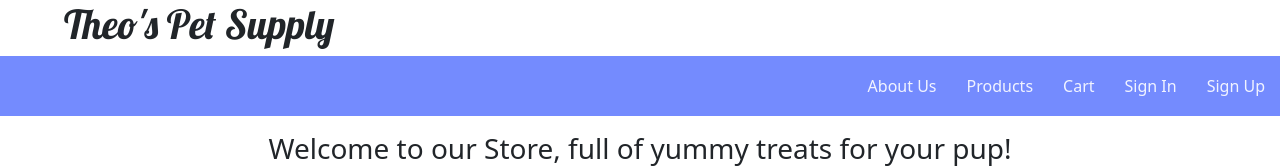
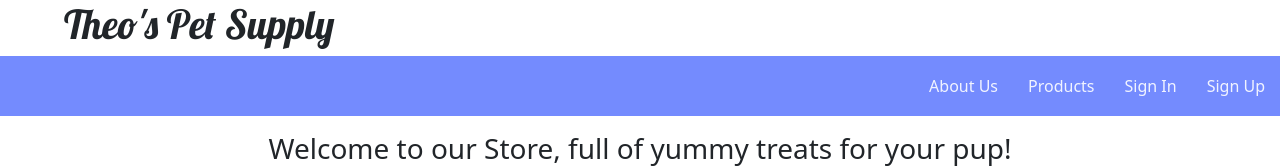
Before and after one commit to cassiewatsonn/Pet-Supply-Ecommerce-Store-, a React (Create React App) app in the folder client/: page /products in a window 1280 px wide. Shown: the top 168 px of the page. Built offline with nearby package versions, Linux system fonts and the light colour scheme; a web font is replaced by a local one.

Commit message:
removed the cart yet again from the navbar, it keeps reappearing

```diff
--- a/client/src/components/NavTabs.js
+++ b/client/src/components/NavTabs.js
@@ -48,11 +48,6 @@ export default function NavTabs() {
             Products
           </Link>
 
-          <Link to="/cart">
-            Cart
-
-          </Link>
-
           <Link to="/signin">
             Sign In
           </Link>
--- a/client/src/productStore.js
+++ b/client/src/productStore.js
@@ -6,7 +6,7 @@ const productsArray = [
         price: "8.99",
         description: "Crunchy treats with all natural Peanut Butter!"
     },
-        {
+    {
         id: "price_1MrOePIqV8JHGIHuoKnknyof",
         title: "Pork Treat",
         price: "12.99",
```
Also changed, not shown: client/src/App.js (+0 -8 lines).
